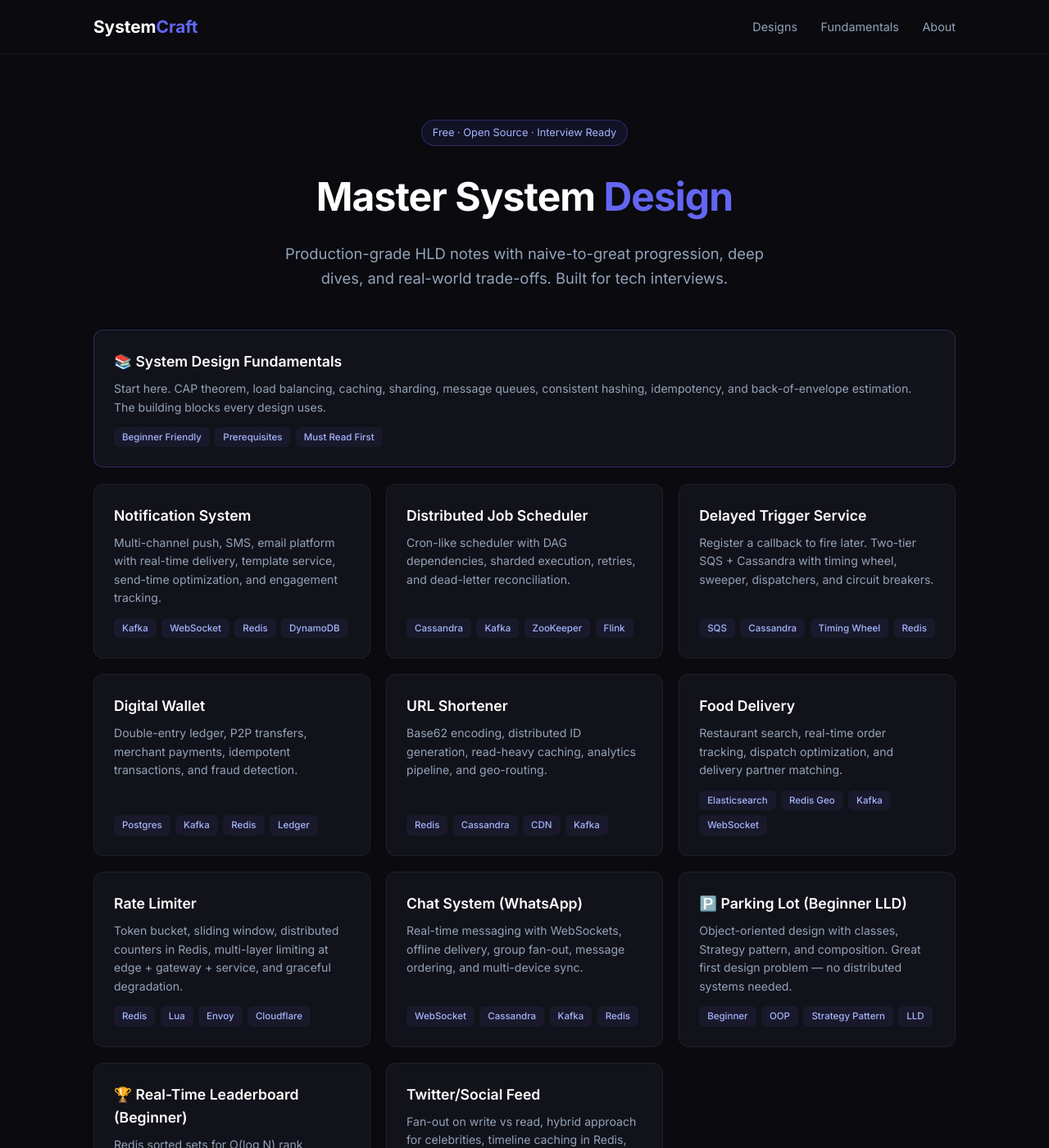
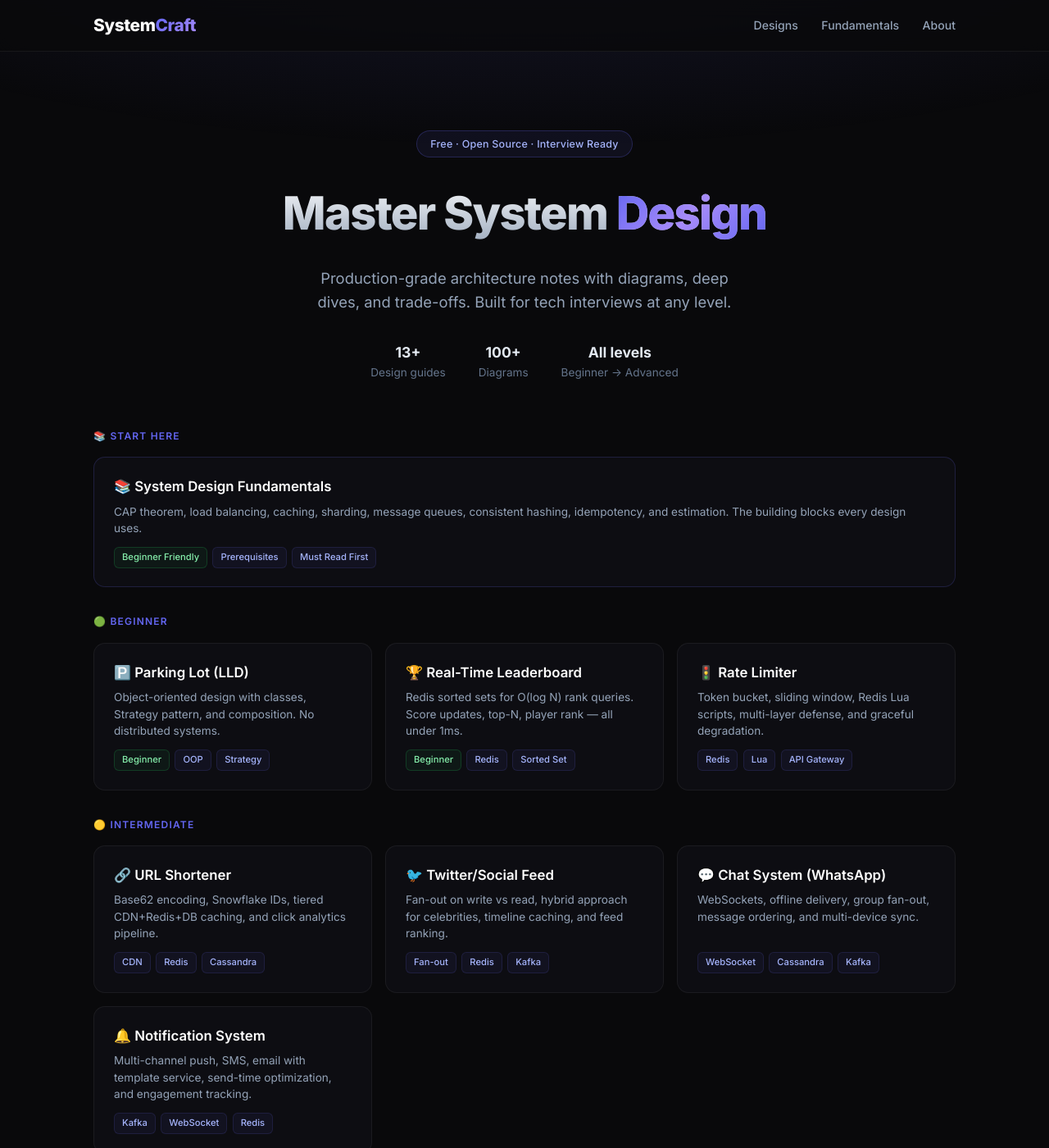
Before and after one commit to iluzn/HLD-Designs, a Jekyll site: the page built from index.html, in a window 1280 px wide and 1400 px high. Shown: the whole window at 82% size. Built offline with Jekyll 4.4.1, drawn with Linux system fonts in a browser that asks for light colours; some of the changed text lies outside the part shown.

Commit message:
Premium UI redesign: gradient background, grouped by difficulty, colored tags, stats, hover glow

```diff
--- a/index.html
+++ b/index.html
@@ -18,132 +18,120 @@ description: "Free HLD system design notes covering notification systems, job sc
     <link rel="canonical" href="https://systemcraft.in">
     <link rel="preconnect" href="https://fonts.googleapis.com">
     <link rel="preconnect" href="https://fonts.gstatic.com" crossorigin>
-    <link href="https://fonts.googleapis.com/css2?family=Inter:wght@400;500;600;700&display=swap" rel="stylesheet">
+    <link href="https://fonts.googleapis.com/css2?family=Inter:wght@400;500;600;700;800&display=swap" rel="stylesheet">
     <style>
         * { margin: 0; padding: 0; box-sizing: border-box; }
         body {
             font-family: 'Inter', -apple-system, BlinkMacSystemFont, sans-serif;
-            background: #0a0a0f;
+            background: #09090b;
             color: #e2e8f0;
             line-height: 1.6;
             min-height: 100vh;
         }
 
+        /* Animated gradient background */
+        .bg-gradient {
+            position: fixed; top: 0; left: 0; right: 0; height: 600px;
+            background: radial-gradient(ellipse 80% 50% at 50% -20%, rgba(99,102,241,0.15), transparent);
+            pointer-events: none; z-index: 0;
+        }
+
         /* Header */
         header {
+            position: sticky; top: 0; z-index: 100;
+            background: rgba(9,9,11,0.8);
+            backdrop-filter: blur(12px);
             border-bottom: 1px solid rgba(255,255,255,0.06);
-            padding: 1rem 0;
+            padding: 0.9rem 0;
         }
         .header-inner {
-            max-width: 1100px;
-            margin: 0 auto;
-            padding: 0 1.5rem;
-            display: flex;
-            justify-content: space-between;
-            align-items: center;
+            max-width: 1100px; margin: 0 auto; padding: 0 1.5rem;
+            display: flex; justify-content: space-between; align-items: center;
         }
-        .logo {
-            font-size: 1.3rem;
-            font-weight: 700;
-            color: #fff;
-            text-decoration: none;
-        }
-        .logo span { color: #6366f1; }
-        nav a {
-            color: #94a3b8;
-            text-decoration: none;
-            margin-left: 1.5rem;
-            font-size: 0.9rem;
-            transition: color 0.2s;
-        }
+        .logo { font-size: 1.3rem; font-weight: 800; color: #fff; text-decoration: none; letter-spacing: -0.02em; }
+        .logo span { background: linear-gradient(135deg, #6366f1, #a78bfa); -webkit-background-clip: text; -webkit-text-fill-color: transparent; }
+        nav a { color: #94a3b8; text-decoration: none; margin-left: 1.5rem; font-size: 0.88rem; font-weight: 500; transition: color 0.2s; }
         nav a:hover { color: #fff; }
 
         /* Hero */
         .hero {
-            max-width: 1100px;
-            margin: 0 auto;
-            padding: 5rem 1.5rem 3rem;
-            text-align: center;
+            position: relative; z-index: 1;
+            max-width: 1100px; margin: 0 auto;
+            padding: 6rem 1.5rem 3.5rem; text-align: center;
         }
         .hero h1 {
-            font-size: 3rem;
-            font-weight: 700;
-            color: #fff;
-            margin-bottom: 1rem;
-            letter-spacing: -0.02em;
+            font-size: 3.5rem; font-weight: 800; letter-spacing: -0.03em;
+            background: linear-gradient(to bottom, #ffffff, #94a3b8);
+            -webkit-background-clip: text; -webkit-text-fill-color: transparent;
+            margin-bottom: 1.2rem;
         }
-        .hero h1 span { color: #6366f1; }
-        .hero p {
-            color: #94a3b8;
-            font-size: 1.15rem;
-            max-width: 600px;
-            margin: 0 auto;
+        .hero h1 em {
+            font-style: normal;
+            background: linear-gradient(135deg, #6366f1, #a78bfa, #6366f1);
+            -webkit-background-clip: text; -webkit-text-fill-color: transparent;
         }
+        .hero p { color: #94a3b8; font-size: 1.15rem; max-width: 550px; margin: 0 auto 2rem; }
         .badge {
             display: inline-block;
-            background: rgba(99,102,241,0.1);
-            border: 1px solid rgba(99,102,241,0.3);
-            color: #a5b4fc;
-            padding: 0.3rem 0.8rem;
-            border-radius: 20px;
-            font-size: 0.8rem;
-            margin-bottom: 1.5rem;
+            background: rgba(99,102,241,0.08); border: 1px solid rgba(99,102,241,0.25);
+            color: #a5b4fc; padding: 0.35rem 1rem; border-radius: 20px;
+            font-size: 0.78rem; font-weight: 500; margin-bottom: 1.5rem;
+            letter-spacing: 0.02em;
+        }
+        .hero-stats {
+            display: flex; justify-content: center; gap: 2.5rem; margin-top: 1rem;
+            color: #64748b; font-size: 0.85rem;
+        }
+        .hero-stats strong { color: #e2e8f0; font-size: 1.1rem; display: block; }
+
+        /* Section titles */
+        .section-label {
+            max-width: 1100px; margin: 0 auto; padding: 0 1.5rem;
+            font-size: 0.75rem; font-weight: 600; color: #6366f1;
+            text-transform: uppercase; letter-spacing: 0.1em;
+            margin-bottom: 1rem; position: relative; z-index: 1;
         }
 
         /* Grid */
         .designs {
-            max-width: 1100px;
-            margin: 0 auto;
-            padding: 0 1.5rem 4rem;
-            display: grid;
-            grid-template-columns: repeat(auto-fill, minmax(320px, 1fr));
-            gap: 1.2rem;
+            position: relative; z-index: 1;
+            max-width: 1100px; margin: 0 auto;
+            padding: 0 1.5rem 2rem;
+            display: grid; grid-template-columns: repeat(auto-fill, minmax(320px, 1fr));
+            gap: 1rem;
         }
         .card {
-            background: #12121a;
+            background: rgba(15,15,20,0.8);
             border: 1px solid rgba(255,255,255,0.06);
-            border-radius: 12px;
-            padding: 1.5rem;
-            text-decoration: none;
-            color: #e2e8f0;
-            transition: border-color 0.2s, transform 0.2s, box-shadow 0.2s;
-            display: flex;
-            flex-direction: column;
+            border-radius: 14px; padding: 1.4rem 1.5rem;
+            text-decoration: none; color: #e2e8f0;
+            transition: border-color 0.3s, transform 0.2s, box-shadow 0.3s;
+            display: flex; flex-direction: column;
+            position: relative; overflow: hidden;
         }
-        .card:hover {
-            border-color: #6366f1;
-            transform: translateY(-2px);
-            box-shadow: 0 8px 30px rgba(99,102,241,0.08);
+        .card::before {
+            content: ''; position: absolute; top: 0; left: 0; right: 0; height: 1px;
+            background: linear-gradient(90deg, transparent, rgba(99,102,241,0.3), transparent);
+            opacity: 0; transition: opacity 0.3s;
         }
-        .card h3 {
-            font-size: 1.1rem;
-            font-weight: 600;
-            color: #fff;
-            margin-bottom: 0.5rem;
-        }
-        .card p {
-            color: #94a3b8;
-            font-size: 0.88rem;
-            flex-grow: 1;
-            margin-bottom: 0.8rem;
-        }
+        .card:hover { border-color: rgba(99,102,241,0.4); transform: translateY(-3px); box-shadow: 0 12px 40px rgba(99,102,241,0.08); }
+        .card:hover::before { opacity: 1; }
+        .card h3 { font-size: 1.05rem; font-weight: 600; color: #fff; margin-bottom: 0.4rem; }
+        .card p { color: #94a3b8; font-size: 0.85rem; flex-grow: 1; margin-bottom: 0.8rem; line-height: 1.5; }
         .tags { display: flex; flex-wrap: wrap; gap: 0.4rem; }
         .tag {
-            background: rgba(99,102,241,0.08);
-            color: #a5b4fc;
-            padding: 3px 10px;
-            border-radius: 6px;
-            font-size: 0.72rem;
-            font-weight: 500;
+            background: rgba(99,102,241,0.06); border: 1px solid rgba(99,102,241,0.15);
+            color: #a5b4fc; padding: 3px 9px; border-radius: 6px;
+            font-size: 0.7rem; font-weight: 500;
         }
+        .tag-beginner { background: rgba(34,197,94,0.06); border-color: rgba(34,197,94,0.2); color: #86efac; }
+        .tag-advanced { background: rgba(239,68,68,0.06); border-color: rgba(239,68,68,0.2); color: #fca5a5; }
 
         /* Footer */
         footer {
-            border-top: 1px solid rgba(255,255,255,0.06);
-            padding: 2rem 1.5rem;
-            text-align: center;
-            color: #475569;
-            font-size: 0.85rem;
+            position: relative; z-index: 1;
+            border-top: 1px solid rgba(255,255,255,0.04);
+            padding: 2.5rem 1.5rem; text-align: center; color: #475569; font-size: 0.82rem;
         }
         footer a { color: #6366f1; text-decoration: none; }
         footer a:hover { text-decoration: underline; }
@@ -151,14 +139,17 @@ description: "Free HLD system design notes covering notification systems, job sc
         .footer-links a { margin: 0 0.8rem; }
 
         @media (max-width: 768px) {
-            .hero h1 { font-size: 2rem; }
-            .hero { padding: 3rem 1.5rem 2rem; }
+            .hero h1 { font-size: 2.2rem; }
+            .hero { padding: 4rem 1.5rem 2rem; }
             .designs { grid-template-columns: 1fr; }
             nav a { margin-left: 1rem; font-size: 0.8rem; }
+            .hero-stats { gap: 1.5rem; }
         }
     </style>
 </head>
 <body>
+
+    <div class="bg-gradient"></div>
 
     <header>
         <div class="header-inner">
@@ -173,112 +164,97 @@ description: "Free HLD system design notes covering notification systems, job sc
 
     <section class="hero">
         <div class="badge">Free &middot; Open Source &middot; Interview Ready</div>
-        <h1>Master System <span>Design</span></h1>
-        <p>Production-grade HLD notes with naive-to-great progression, deep dives, and real-world trade-offs. Built for tech interviews.</p>
+        <h1>Master System <em>Design</em></h1>
+        <p>Production-grade architecture notes with diagrams, deep dives, and trade-offs. Built for tech interviews at any level.</p>
+        <div class="hero-stats">
+            <div><strong>13+</strong>Design guides</div>
+            <div><strong>100+</strong>Diagrams</div>
+            <div><strong>All levels</strong>Beginner → Advanced</div>
+        </div>
     </section>
 
+    <div class="section-label">📚 Start Here</div>
     <div class="designs">
-        <a class="card" href="/concepts" style="grid-column: 1 / -1; border-color: rgba(99,102,241,0.3);">
+        <a class="card" href="/concepts" style="grid-column: 1 / -1; border-color: rgba(99,102,241,0.2);">
             <h3>📚 System Design Fundamentals</h3>
-            <p>Start here. CAP theorem, load balancing, caching, sharding, message queues, consistent hashing, idempotency, and back-of-envelope estimation. The building blocks every design uses.</p>
+            <p>CAP theorem, load balancing, caching, sharding, message queues, consistent hashing, idempotency, and estimation. The building blocks every design uses.</p>
             <div class="tags">
-                <span class="tag">Beginner Friendly</span><span class="tag">Prerequisites</span><span class="tag">Must Read First</span>
+                <span class="tag tag-beginner">Beginner Friendly</span><span class="tag">Prerequisites</span><span class="tag">Must Read First</span>
             </div>
         </a>
+    </div>
 
+    <div class="section-label">🟢 Beginner</div>
+    <div class="designs">
+        <a class="card" href="/ParkingLot">
+            <h3>🅿️ Parking Lot (LLD)</h3>
+            <p>Object-oriented design with classes, Strategy pattern, and composition. No distributed systems.</p>
+            <div class="tags"><span class="tag tag-beginner">Beginner</span><span class="tag">OOP</span><span class="tag">Strategy</span></div>
+        </a>
+        <a class="card" href="/Leaderboard">
+            <h3>🏆 Real-Time Leaderboard</h3>
+            <p>Redis sorted sets for O(log N) rank queries. Score updates, top-N, player rank — all under 1ms.</p>
+            <div class="tags"><span class="tag tag-beginner">Beginner</span><span class="tag">Redis</span><span class="tag">Sorted Set</span></div>
+        </a>
+        <a class="card" href="/RateLimiter">
+            <h3>🚦 Rate Limiter</h3>
+            <p>Token bucket, sliding window, Redis Lua scripts, multi-layer defense, and graceful degradation.</p>
+            <div class="tags"><span class="tag">Redis</span><span class="tag">Lua</span><span class="tag">API Gateway</span></div>
+        </a>
+    </div>
+
+    <div class="section-label">🟡 Intermediate</div>
+    <div class="designs">
+        <a class="card" href="/URLShortner">
+            <h3>🔗 URL Shortener</h3>
+            <p>Base62 encoding, Snowflake IDs, tiered CDN+Redis+DB caching, and click analytics pipeline.</p>
+            <div class="tags"><span class="tag">CDN</span><span class="tag">Redis</span><span class="tag">Cassandra</span></div>
+        </a>
+        <a class="card" href="/TwitterFeed">
+            <h3>🐦 Twitter/Social Feed</h3>
+            <p>Fan-out on write vs read, hybrid approach for celebrities, timeline caching, and feed ranking.</p>
+            <div class="tags"><span class="tag">Fan-out</span><span class="tag">Redis</span><span class="tag">Kafka</span></div>
+        </a>
+        <a class="card" href="/ChatSystem">
+            <h3>💬 Chat System (WhatsApp)</h3>
+            <p>WebSockets, offline delivery, group fan-out, message ordering, and multi-device sync.</p>
+            <div class="tags"><span class="tag">WebSocket</span><span class="tag">Cassandra</span><span class="tag">Kafka</span></div>
+        </a>
         <a class="card" href="/NotificationSystem">
-            <h3>Notification System</h3>
-            <p>Multi-channel push, SMS, email platform with real-time delivery, template service, send-time optimization, and engagement tracking.</p>
-            <div class="tags">
-                <span class="tag">Kafka</span><span class="tag">WebSocket</span><span class="tag">Redis</span><span class="tag">DynamoDB</span>
-            </div>
+            <h3>🔔 Notification System</h3>
+            <p>Multi-channel push, SMS, email with template service, send-time optimization, and engagement tracking.</p>
+            <div class="tags"><span class="tag">Kafka</span><span class="tag">WebSocket</span><span class="tag">Redis</span></div>
         </a>
+    </div>
 
+    <div class="section-label">🔴 Advanced</div>
+    <div class="designs">
         <a class="card" href="/JobScheduler">
-            <h3>Distributed Job Scheduler</h3>
+            <h3>⏰ Distributed Job Scheduler</h3>
             <p>Cron-like scheduler with DAG dependencies, sharded execution, retries, and dead-letter reconciliation.</p>
-            <div class="tags">
-                <span class="tag">Cassandra</span><span class="tag">Kafka</span><span class="tag">ZooKeeper</span><span class="tag">Flink</span>
-            </div>
+            <div class="tags"><span class="tag tag-advanced">Advanced</span><span class="tag">Cassandra</span><span class="tag">Kafka</span></div>
         </a>
-
         <a class="card" href="/DelayedTriggerService">
-            <h3>Delayed Trigger Service</h3>
-            <p>Register a callback to fire later. Two-tier SQS + Cassandra with timing wheel, sweeper, dispatchers, and circuit breakers.</p>
-            <div class="tags">
-                <span class="tag">SQS</span><span class="tag">Cassandra</span><span class="tag">Timing Wheel</span><span class="tag">Redis</span>
-            </div>
+            <h3>⏱️ Delayed Trigger Service</h3>
+            <p>Two-tier SQS + Cassandra with timing wheel, sweeper, dispatchers, and circuit breakers.</p>
+            <div class="tags"><span class="tag tag-advanced">Advanced</span><span class="tag">SQS</span><span class="tag">Timing Wheel</span></div>
         </a>
-
         <a class="card" href="/DigitalWallet">
-            <h3>Digital Wallet</h3>
-            <p>Double-entry ledger, P2P transfers, merchant payments, idempotent transactions, and fraud detection.</p>
-            <div class="tags">
-                <span class="tag">Postgres</span><span class="tag">Kafka</span><span class="tag">Redis</span><span class="tag">Ledger</span>
-            </div>
+            <h3>💰 Digital Wallet (PhonePe)</h3>
+            <p>Double-entry ledger, idempotent transactions, async bank rails, and reconciliation.</p>
+            <div class="tags"><span class="tag tag-advanced">Advanced</span><span class="tag">Postgres</span><span class="tag">Kafka</span></div>
         </a>
-
-        <a class="card" href="/URLShortner">
-            <h3>URL Shortener</h3>
-            <p>Base62 encoding, distributed ID generation, read-heavy caching, analytics pipeline, and geo-routing.</p>
-            <div class="tags">
-                <span class="tag">Redis</span><span class="tag">Cassandra</span><span class="tag">CDN</span><span class="tag">Kafka</span>
-            </div>
-        </a>
-
         <a class="card" href="/Zomato">
-            <h3>Food Delivery</h3>
-            <p>Restaurant search, real-time order tracking, dispatch optimization, and delivery partner matching.</p>
-            <div class="tags">
-                <span class="tag">Elasticsearch</span><span class="tag">Redis Geo</span><span class="tag">Kafka</span><span class="tag">WebSocket</span>
-            </div>
-        </a>
-
-        <a class="card" href="/RateLimiter">
-            <h3>Rate Limiter</h3>
-            <p>Token bucket, sliding window, distributed counters in Redis, multi-layer limiting at edge + gateway + service, and graceful degradation.</p>
-            <div class="tags">
-                <span class="tag">Redis</span><span class="tag">Lua</span><span class="tag">Envoy</span><span class="tag">Cloudflare</span>
-            </div>
-        </a>
-
-        <a class="card" href="/ChatSystem">
-            <h3>Chat System (WhatsApp)</h3>
-            <p>Real-time messaging with WebSockets, offline delivery, group fan-out, message ordering, and multi-device sync.</p>
-            <div class="tags">
-                <span class="tag">WebSocket</span><span class="tag">Cassandra</span><span class="tag">Kafka</span><span class="tag">Redis</span>
-            </div>
-        </a>
-
-        <a class="card" href="/ParkingLot">
-            <h3>🅿️ Parking Lot (Beginner LLD)</h3>
-            <p>Object-oriented design with classes, Strategy pattern, and composition. Great first design problem — no distributed systems needed.</p>
-            <div class="tags">
-                <span class="tag">Beginner</span><span class="tag">OOP</span><span class="tag">Strategy Pattern</span><span class="tag">LLD</span>
-            </div>
-        </a>
-
-        <a class="card" href="/Leaderboard">
-            <h3>🏆 Real-Time Leaderboard (Beginner)</h3>
-            <p>Redis sorted sets for O(log N) rank queries. Score updates, top-N, player rank — all under 1ms.</p>
-            <div class="tags">
-                <span class="tag">Beginner</span><span class="tag">Redis</span><span class="tag">Sorted Set</span>
-            </div>
-        </a>
-
-        <a class="card" href="/TwitterFeed">
-            <h3>Twitter/Social Feed</h3>
-            <p>Fan-out on write vs read, hybrid approach for celebrities, timeline caching in Redis, feed ranking, and real-time updates.</p>
-            <div class="tags">
-                <span class="tag">Redis</span><span class="tag">Kafka</span><span class="tag">Cassandra</span><span class="tag">Fan-out</span>
-            </div>
+            <h3>🍔 Food Delivery (Zomato)</h3>
+            <p>Restaurant search, live rider tracking, dispatch matching, and real-time WebSocket updates.</p>
+            <div class="tags"><span class="tag tag-advanced">Advanced</span><span class="tag">Elasticsearch</span><span class="tag">Redis Geo</span></div>
         </a>
     </div>
 
     <footer>
         <div class="footer-links">
             <a href="/about">About</a>
-            <a href="/privacy">Privacy Policy</a>
+            <a href="/privacy">Privacy</a>
             <a href="https://github.com/iluzn/HLD-Designs">GitHub</a>
             <a href="https://www.linkedin.com/in/shaswat-kumar-a16426190/">LinkedIn</a>
         </div>
```
